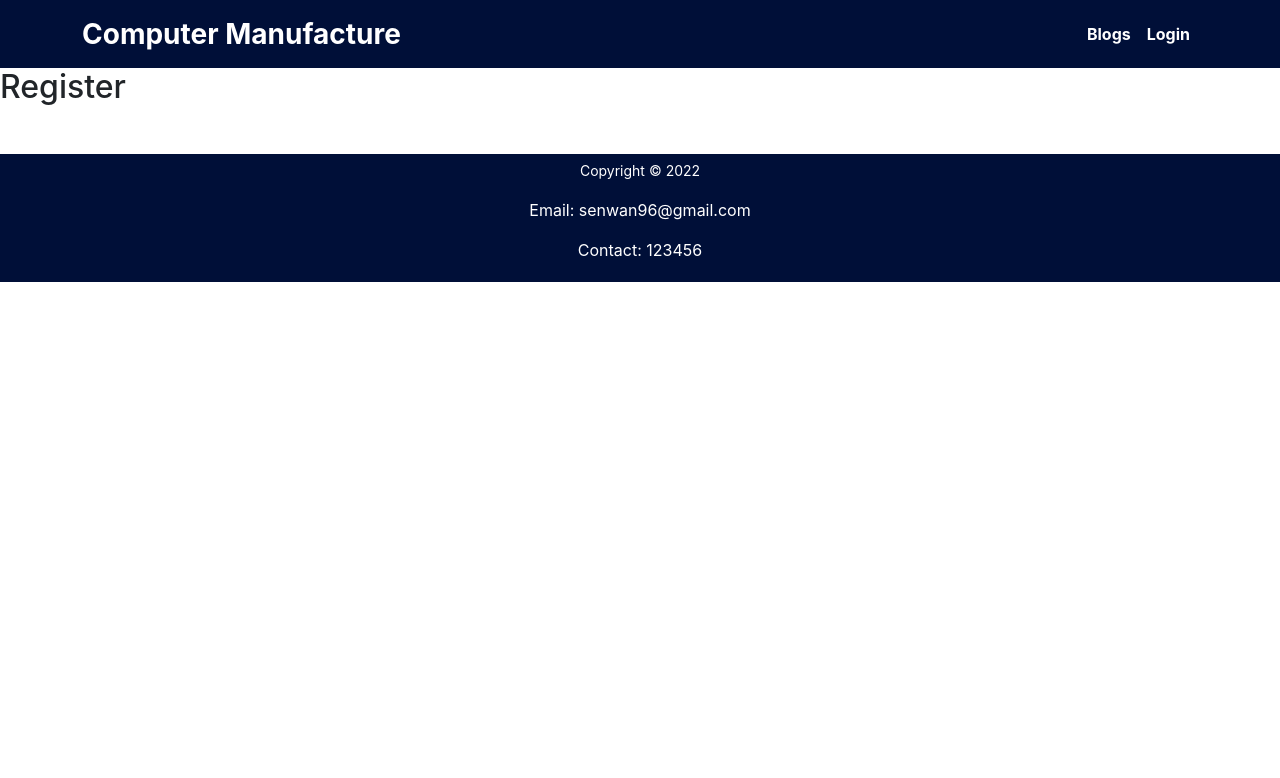
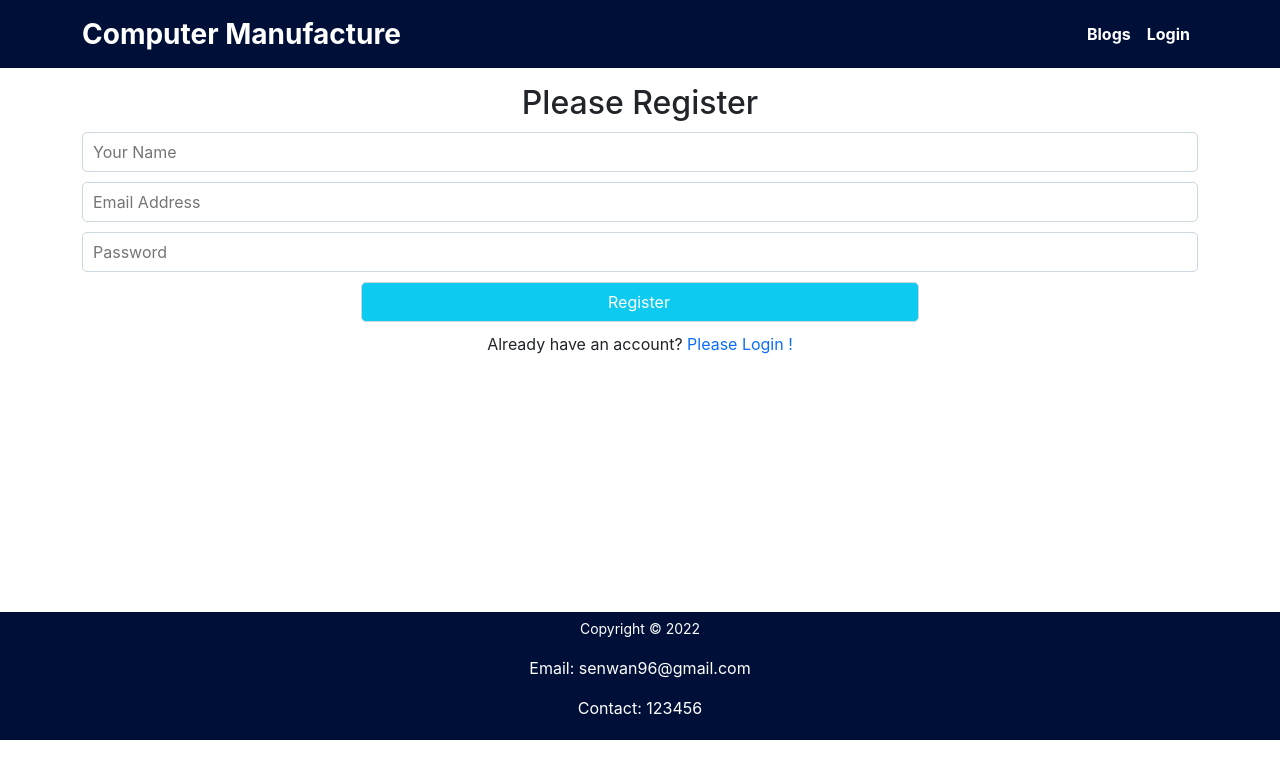
Before and after one commit to SenWan/manufacturer-management-client, a React (Create React App) app: page /register in a window 1280 px wide. Shown: the top 778 px of the page. Built offline with nearby package versions, Linux system fonts and the light colour scheme.

Commit message:
register implemented

```diff
--- a/package.json
+++ b/package.json
@@ -12,6 +12,7 @@
     "react": "^18.1.0",
     "react-bootstrap": "^2.4.0",
     "react-dom": "^18.1.0",
+    "react-firebase-hooks": "^5.0.3",
     "react-router-dom": "^6.3.0",
     "react-scripts": "5.0.1",
     "web-vitals": "^2.1.4"
--- /dev/null
+++ b/src/Pages/Login/Login/Register/Register.css
@@ -0,0 +1,13 @@
+.register-form input{
+    display: block;
+    width: 100%;
+    height: 40px;
+    border: 1px solid #cdd8e0;
+    box-sizing: border-box;
+    border-radius: 5px;
+    display: flex;
+    justify-content: center;
+    margin: 10px auto;
+    padding-left: 10px;
+    font-size: 16px;
+}
--- a/src/Pages/Login/Login/Register/Register.js
+++ b/src/Pages/Login/Login/Register/Register.js
@@ -1,10 +1,39 @@
 import React from 'react';
+import { Link, useNavigate } from 'react-router-dom';
+import auth from '../../../../firebase.init';
+import { useCreateUserWithEmailAndPassword} from 'react-firebase-hooks/auth';
+import './Register.css'
 
 const Register = () => {
+    const navigate = useNavigate();
+    const [
+        createUserWithEmailAndPassWord,
+        user,
+        loading,
+        error,
+    ] = useCreateUserWithEmailAndPassword(auth)
+
+    const handleRegister = async event => {
+        event.preventDefault();
+        const name = event.target.name.value;
+        const email = event.target.email.value;
+        const password = event.target.password.value;
+
+        await createUserWithEmailAndPassWord(email, password);
+        navigate('/home');
+
+    }
     return (
-        <div>
-            <h2>Register</h2>
-        </div>
+        <div className='container register-form' style={{height:'60vh'}}>
+        <h2 className='text-center mt-3'>Please Register</h2>
+        <form onSubmit={handleRegister}>
+            <input type="text" name="name" id="" placeholder='Your Name' required />
+            <input type="email" name="email" id="" placeholder='Email Address' required />
+            <input type="password" name="password" id="" placeholder='Password' required />
+            <input className='w-50 mx-auto btn my btn-info text-white mt-2' type="submit" value="Register" />
+        </form>
+        <p className='text-center'>Already have an account? <Link to='/login'  style={{cursor:'pointer'}} className='text-primary text-decoration-none'> Please Login !</Link></p>
+    </div>
     );
 };
 
--- a/src/Pages/Shared/Header/Header.css
+++ b/src/Pages/Shared/Header/Header.css
@@ -1,3 +1,8 @@
 .fullnav{
     background-color: #000F38;
 }
+
+.menu:hover{
+    background-color: rgb(176, 176, 243);
+    border-radius: 2px;
+}
--- a/src/Pages/Shared/Header/Header.js
+++ b/src/Pages/Shared/Header/Header.js
@@ -8,7 +8,7 @@ const Header = () => {
         <>
         <Navbar className='fullnav' sticky='top' collapseOnSelect expand="lg"   variant="dark">
     <Container>
-        <Navbar.Brand as={Link} to='/' className='text-white fw-bold fs-3'>Computer Manufacture</Navbar.Brand>
+        <Navbar.Brand as={Link} to='/' className='text-white fw-bold fs-3 '>Computer Manufacture</Navbar.Brand>
         <Navbar.Toggle aria-controls="responsive-navbar-nav" />
         <Navbar.Collapse id="responsive-navbar-nav">
             <Nav className="me-auto">
```
Also changed, not shown: 1 other file (tests, documents, lock files or other folders).
